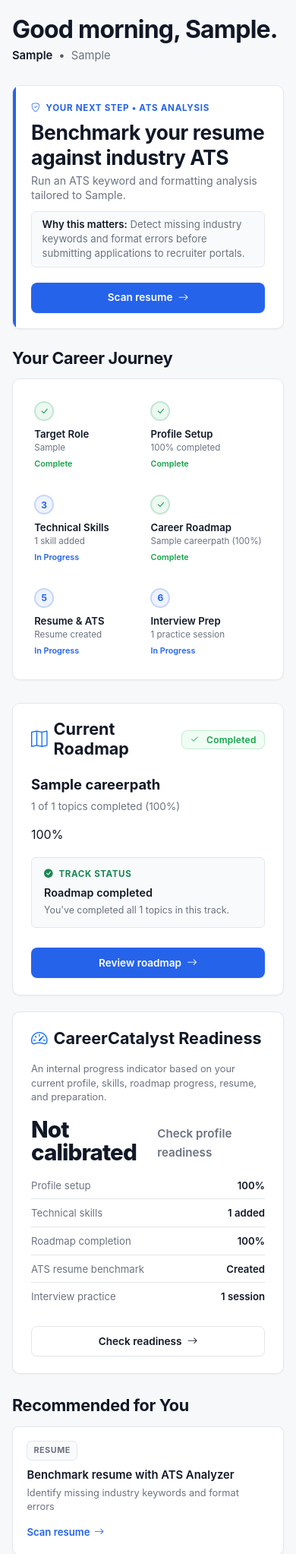
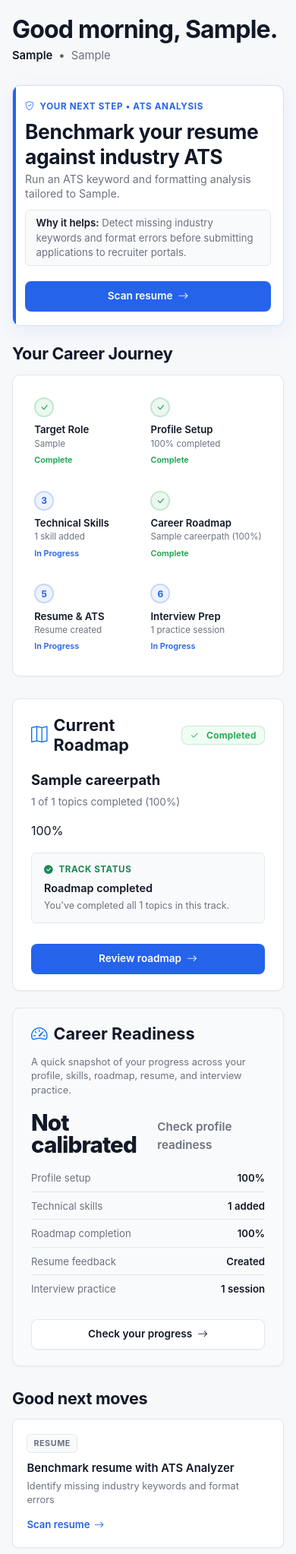
Before and after one commit to Syedfarhan078/Career-Catalyst-Django, a Django app: page /dashboard/ in a window 390 px wide. Shown: the part 56-2101 px from the top of the page at 76% size. Run offline with Django 5.2, Linux system fonts and the light colour scheme; a user stored in the database is signed in; tables that the repository leaves empty hold one stand-in row (values such as "Sample post"); grey boxes marked "Sample" are stand-in pictures; data that the repository does not hold is empty; some libraries are stand-ins or nearby versions.

Commit message:
Refine dashboard hierarchy
Co-authored-by: Copilot App <223556219+Copilot@users.noreply.github.com>

```diff
--- a/static/css/dashboard.css
+++ b/static/css/dashboard.css
@@ -493,11 +493,11 @@ html[data-theme='dark'] .dash-logout-mobile-btn:active,
    -------------------------------------------------------------------------- */
 .dash-next-step-card {
     background-color: var(--dash-surface);
-    border: 1px solid var(--dash-border);
+    border: 1px solid var(--dash-primary-border);
     border-radius: var(--dash-radius-lg);
-    padding: 1.25rem 1.5rem;
-    margin-bottom: 1.65rem;
-    box-shadow: var(--dash-shadow-card);
+    padding: 1.6rem 1.75rem;
+    margin-bottom: 2rem;
+    box-shadow: 0 8px 24px rgba(37, 99, 235, 0.08);
     position: relative;
     overflow: hidden;
 }
@@ -560,7 +560,7 @@ html[data-theme='dark'] .dash-logout-mobile-btn:active,
 }
 
 .dash-step-title {
-    font-size: 1.225rem;
+    font-size: 1.4rem;
     font-weight: 700;
     letter-spacing: -0.015em;
     color: var(--dash-text);
@@ -601,7 +601,8 @@ html[data-theme='dark'] .dash-logout-mobile-btn:active,
 
 .dash-step-btn {
     flex-shrink: 0;
-    padding: 0.5rem 1.25rem;
+    min-width: 150px;
+    padding: 0.6rem 1.25rem;
 }
 
 /* --------------------------------------------------------------------------
@@ -772,6 +773,18 @@ html[data-theme='dark'] .dash-logout-mobile-btn:active,
     display: flex;
     flex-direction: column;
     box-shadow: var(--dash-shadow-card);
+}
+
+.dash-readiness-panel {
+    background: var(--dash-surface-muted);
+}
+
+.dash-readiness-panel .dash-panel-header {
+    margin-bottom: 0.9rem;
+}
+
+.dash-readiness-panel .dash-readiness-big-score {
+    font-size: 2.1rem;
 }
 
 .dash-panel-header {
@@ -1479,6 +1492,10 @@ html[data-theme='dark'] .dash-shell .btn-outline-danger:hover {
     .dash-grid-2col {
         grid-template-columns: 1fr;
     }
+
+    .dash-next-step-card {
+        padding: 1.4rem 1.35rem;
+    }
 }
 
 @media (max-width: 575.98px) {
@@ -1488,6 +1505,34 @@ html[data-theme='dark'] .dash-shell .btn-outline-danger:hover {
 
     .dash-greeting {
         font-size: 1.45rem;
+    }
+
+    .dash-next-step-card {
+        padding: 1.15rem 1rem;
+        margin-bottom: 1.5rem;
+    }
+
+    .dash-step-top,
+    .dash-step-footer {
+        align-items: flex-start;
+    }
+
+    .dash-step-top {
+        flex-direction: column;
+        gap: 0.65rem;
+    }
+
+    .dash-step-title {
+        font-size: 1.2rem;
+    }
+
+    .dash-step-why {
+        min-width: 0;
+        width: 100%;
+    }
+
+    .dash-step-btn {
+        width: 100%;
     }
 
     .dash-journey-track {
--- a/templates/core/dashboard.html
+++ b/templates/core/dashboard.html
@@ -64,7 +64,7 @@
                 </p>
             </section>
 
-            <!-- 2. Primary Hero Feature: "Your Next Step" (Compact Height) -->
+            <!-- 2. Primary Hero Feature: "Your Next Step" -->
             <section class="dash-next-step-card" aria-label="Your Next Step">
                 <div class="dash-step-top">
                     <div class="dash-step-pretitle">
@@ -88,7 +88,7 @@
 
                 <div class="dash-step-footer">
                     <div class="dash-step-why">
-                        <strong>Why this matters:</strong> {{ next_step.why }}
+                        <strong>Why it helps:</strong> {{ next_step.why }}
                     </div>
                     <a href="{{ next_step.cta_url }}" class="dash-btn-primary dash-step-btn">
                         <span>{{ next_step.cta_text }}</span>
@@ -208,27 +208,27 @@
                 </section>
 
                 <!-- Column 2: Career Readiness -->
-                <section class="dash-panel-card" aria-label="Career Readiness">
+                <section class="dash-panel-card dash-readiness-panel" aria-label="Career Readiness">
                     <div class="dash-panel-header">
                         <h3 class="dash-panel-title">
                             <i class="bi bi-speedometer2 text-primary"></i>
-                            <span>CareerCatalyst Readiness</span>
+                            <span>Career Readiness</span>
                         </h3>
                         {% if readiness_data.has_analysis %}
                             <span class="badge bg-primary bg-opacity-10 text-primary rounded-pill px-2.5 py-1 small fw-semibold">
-                                Calibrated
+                                Updated
                             </span>
                         {% endif %}
                     </div>
 
                     <p class="dash-readiness-desc">
-                        An internal progress indicator based on your current profile, skills, roadmap progress, resume, and preparation.
+                        A quick snapshot of your progress across your profile, skills, roadmap, resume, and interview practice.
                     </p>
 
                     {% if readiness_data.has_analysis %}
                         <div class="dash-readiness-score-row">
                             <span class="dash-readiness-big-score">{{ readiness_data.score }}%</span>
-                            <span class="dash-readiness-score-unit">CareerCatalyst readiness</span>
+                            <span class="dash-readiness-score-unit">overall progress</span>
                         </div>
                     {% else %}
                         <div class="dash-readiness-score-row">
@@ -252,7 +252,7 @@
                             <span class="dash-breakdown-val">{{ readiness_data.roadmap_metric }}</span>
                         </div>
                         <div class="dash-breakdown-row">
-                            <span class="dash-breakdown-label">ATS resume benchmark</span>
+                            <span class="dash-breakdown-label">Resume feedback</span>
                             <span class="dash-breakdown-val">{{ readiness_data.resume_metric }}</span>
                         </div>
                         <div class="dash-breakdown-row">
@@ -263,7 +263,7 @@
 
                     <div class="mt-auto pt-2">
                         <a href="{% url 'recommendation:dashboard' %}" class="dash-btn-secondary w-100">
-                            <span>{% if readiness_data.has_analysis %}View readiness report{% else %}Check readiness{% endif %}</span>
+                            <span>{% if readiness_data.has_analysis %}View progress snapshot{% else %}Check your progress{% endif %}</span>
                             <i class="bi bi-arrow-right"></i>
                         </a>
                     </div>
@@ -273,7 +273,7 @@
             <!-- 5. "Recommended for You" - 2 to 4 Meaningful Actions -->
             <section class="dash-recommendations-section" aria-label="Recommended For You">
                 <div class="dash-section-header">
-                    <h3 class="dash-section-title">Recommended for You</h3>
+                    <h3 class="dash-section-title">Good next moves</h3>
                 </div>
 
                 <div class="dash-rec-grid">
@@ -298,7 +298,7 @@
                         <i class="bi bi-kanban"></i>
                     </div>
                     <div>
-                        <div class="dash-tracker-title">Job Applications</div>
+                        <div class="dash-tracker-title">Application tracker</div>
                         <div class="dash-tracker-metrics">
                             {% if total_apps_count > 0 %}
                                 <span><strong>{{ total_apps_count }}</strong> application{{ total_apps_count|pluralize }}</span>
```
